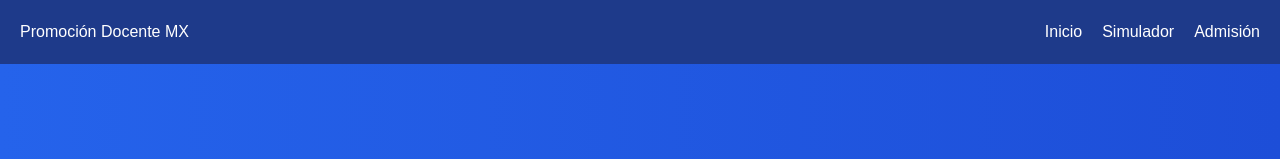
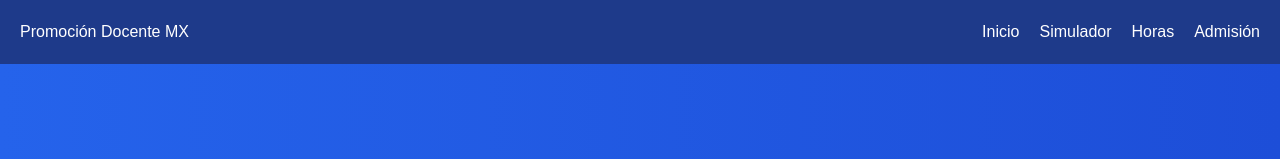
Before and after one commit to aidabereniceh-a11y/usicamm-platform, a React (Vite) app: page / in a window 1280 px wide. Shown: the top 159 px of the page. Built offline with nearby package versions, Linux system fonts and the light colour scheme.

Commit message:
Import HorasAdicionales and add navigation link

```diff
--- a/src/App.jsx
+++ b/src/App.jsx
@@ -1,5 +1,5 @@
 import { Routes, Route, Link } from "react-router-dom";
-
+import HorasAdicionales from "./pages/HorasAdicionales";
 import SimuladorUsicamm2026 from "./pages/SimuladorUsicamm2026";
 import AdmisionDocente2026 from "./pages/AdmisionDocente2026";
 
@@ -40,7 +40,12 @@ function Home() {
           >
             Simulador
           </Link>
-
+<Link
+  to="/horas-adicionales"
+  style={{ color: "white", textDecoration: "none" }}
+>
+  Horas
+</Link>
           <Link
             to="/admision-docente-2026"
             style={{ color: "white", textDecoration: "none" }}
```
